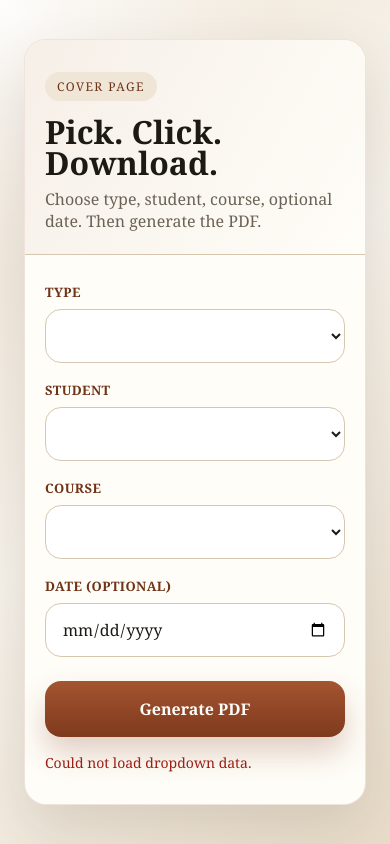
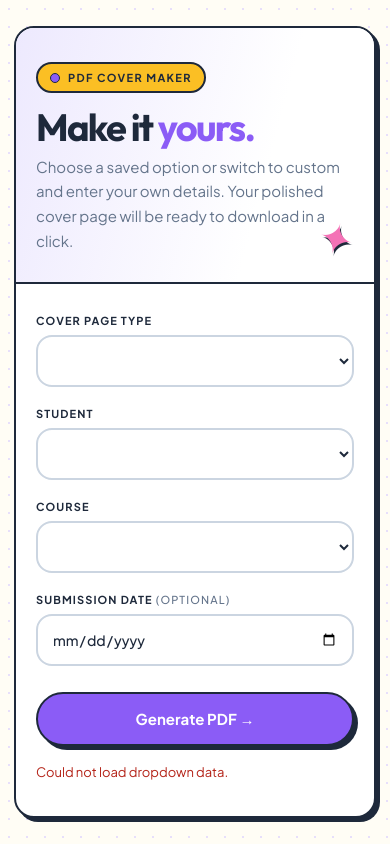
Before and after one commit to saiful-anik/cover-page-generator, a website: page public/index.html in a window 390 px wide. Drawn offline with Linux system fonts and the light colour scheme; no server answers.

Commit message:
web preview update

```diff
--- a/data/data.json
+++ b/data/data.json
@@ -1,5 +1,5 @@
 {
-	"TYPE": ["Assignment", "Lab Report"],
+  "TYPE": ["Assignment", "Lab Report", "Project Proposal"],
   "DEPARTMENT": "CSE",
   "PROFILES": [
     {
@@ -17,13 +17,13 @@
     {
       "COURSE_CODE": "CSE 4100",
       "COURSE_TITLE": "Field Work/Industrial Training",
-			"INSTRUCTOR_NAME": "",
+      "INSTRUCTOR_NAME": "Rashik Reza Fahim",
       "INSTRUCTOR_DESIGNATION": "Lecturer"
     },
     {
       "COURSE_CODE": "CSE 4199",
       "COURSE_TITLE": "Project/Thesis Proposal",
-			"INSTRUCTOR_NAME": "",
+      "INSTRUCTOR_NAME": "Talha Al Junaid",
       "INSTRUCTOR_DESIGNATION": "Lecturer"
     },
     {
--- a/public/app.js
+++ b/public/app.js
@@ -6,104 +6,71 @@ const submissionDateInput = document.getElementById("submissionDate");
 const generateButton = document.getElementById("generateButton");
 const statusText = document.getElementById("status");
 
-init().catch((error) => {
-  setStatus(error.message || "Failed to load data.", "error");
-});
+const customProfile = document.getElementById("customProfile");
+const customCourse = document.getElementById("customCourse");
+const customType = document.getElementById("customType");
+const customTypeInput = document.getElementById("customTypeInput");
+const customStudentName = document.getElementById("customStudentName");
+const customStudentId = document.getElementById("customStudentId");
+const customSection = document.getElementById("customSection");
+const customCourseCode = document.getElementById("customCourseCode");
+const customCourseTitle = document.getElementById("customCourseTitle");
+const customInstructorName = document.getElementById("customInstructorName");
+const customInstructorDesignation = document.getElementById("customInstructorDesignation");
+
+init().catch((error) => setStatus(error.message || "Failed to load data.", "error"));
+
+typeSelect.addEventListener("change", () => toggleCustom(customType, typeSelect.value === "custom"));
+profileSelect.addEventListener("change", () => toggleCustom(customProfile, profileSelect.value === "custom"));
+courseSelect.addEventListener("change", () => toggleCustom(customCourse, courseSelect.value === "custom"));
 
 form.addEventListener("submit", async (event) => {
   event.preventDefault();
-
+  if (!form.reportValidity()) return;
   setBusy(true);
-  setStatus("Making PDF...", "");
+  setStatus("Making your PDF...", "");
 
   try {
     const response = await fetch("/api/generate", {
-      method: "POST",
-      headers: {
-        "Content-Type": "application/json",
-      },
+      method: "POST", headers: { "Content-Type": "application/json" },
       body: JSON.stringify({
-        type: typeSelect.value,
-        profileIndex: profileSelect.value,
-        courseValue: courseSelect.value,
+        type: typeSelect.value === "custom" ? customTypeInput.value : typeSelect.value,
+        profileIndex: profileSelect.value === "custom" ? null : profileSelect.value,
+        courseValue: courseSelect.value === "custom" ? null : courseSelect.value,
         submissionDate: submissionDateInput.value,
+        customProfile: profileSelect.value === "custom" ? { name: customStudentName.value, id: customStudentId.value, section: customSection.value } : null,
+        customCourse: courseSelect.value === "custom" ? { code: customCourseCode.value, title: customCourseTitle.value, instructorName: customInstructorName.value, instructorDesignation: customInstructorDesignation.value } : null,
       }),
     });
-
-    if (!response.ok) {
-      const errorPayload = await safeReadJson(response);
-      throw new Error(errorPayload?.error || "PDF generation failed.");
-    }
-
-    const pdfBlob = await response.blob();
-    downloadBlob(pdfBlob, "cover-page.pdf");
-    setStatus("PDF downloaded.", "success");
-  } catch (error) {
-    setStatus(error.message || "PDF generation failed.", "error");
-  } finally {
-    setBusy(false);
-  }
+    if (!response.ok) { const errorPayload = await safeReadJson(response); throw new Error(errorPayload?.error || "PDF generation failed."); }
+    downloadBlob(await response.blob(), "cover-page.pdf");
+    setStatus("Your PDF has downloaded!", "success");
+  } catch (error) { setStatus(error.message || "PDF generation failed.", "error"); }
+  finally { setBusy(false); }
 });
 
 async function init() {
   const response = await fetch("/api/options", { cache: "no-store" });
-  if (!response.ok) {
-    throw new Error("Could not load dropdown data.");
-  }
-
+  if (!response.ok) throw new Error("Could not load dropdown data.");
   const payload = await response.json();
-  fillOptions(typeSelect, payload.types.map((type) => ({
-    value: type,
-    label: type,
-  })));
-  fillOptions(profileSelect, payload.profiles.map((profile, index) => ({
-    value: String(index),
-    label: `${profile.STUDENT_NAME} (${profile.STUDENT_ID})`,
-  })));
-  fillOptions(courseSelect, payload.courses.map((course, index) => ({
-    value: String(index),
-    label: `${course.COURSE_CODE} - ${course.COURSE_TITLE}`,
-  })));
-
-  setStatus("Ready.", "");
+  fillOptions(typeSelect, payload.types.map((type) => ({ value: type, label: type })), "Custom type…");
+  fillOptions(profileSelect, payload.profiles.map((profile, index) => ({ value: String(index), label: `${profile.STUDENT_NAME} (${profile.STUDENT_ID})` })), "Custom student…");
+  fillOptions(courseSelect, payload.courses.map((course, index) => ({ value: String(index), label: `${course.COURSE_CODE} — ${course.COURSE_TITLE}` })), "Custom course…");
+  setStatus("Ready when you are.", "");
 }
 
-function fillOptions(select, options) {
+function fillOptions(select, options, customLabel) {
   select.innerHTML = "";
-
-  for (const option of options) {
-    const node = document.createElement("option");
-    node.value = option.value;
-    node.textContent = option.label;
-    select.appendChild(node);
-  }
+  for (const option of options) { const node = new Option(option.label, option.value); select.add(node); }
+  select.add(new Option(`✦ ${customLabel}`, "custom"));
 }
 
-function setBusy(isBusy) {
-  generateButton.disabled = isBusy;
-  generateButton.textContent = isBusy ? "Generating..." : "Generate PDF";
+function toggleCustom(element, visible) {
+  element.classList.toggle("is-visible", visible);
+  element.setAttribute("aria-hidden", String(!visible));
+  element.querySelectorAll("input").forEach((input) => { input.required = visible && !input.id.includes("Instructor"); });
 }
-
-function setStatus(message, tone) {
-  statusText.textContent = message;
-  statusText.className = `status${tone ? ` ${tone}` : ""}`;
-}
-
-function downloadBlob(blob, fileName) {
-  const blobUrl = URL.createObjectURL(blob);
-  const link = document.createElement("a");
-  link.href = blobUrl;
-  link.download = fileName;
-  document.body.appendChild(link);
-  link.click();
-  link.remove();
-  URL.revokeObjectURL(blobUrl);
-}
-
-async function safeReadJson(response) {
-  try {
-    return await response.json();
-  } catch {
-    return null;
-  }
-}
+function setBusy(isBusy) { generateButton.disabled = isBusy; generateButton.textContent = isBusy ? "Generating..." : "Generate PDF →"; }
+function setStatus(message, tone) { statusText.textContent = message; statusText.className = `status${tone ? ` ${tone}` : ""}`; }
+function downloadBlob(blob, fileName) { const url = URL.createObjectURL(blob); const link = Object.assign(document.createElement("a"), { href: url, download: fileName }); document.body.appendChild(link); link.click(); link.remove(); URL.revokeObjectURL(url); }
+async function safeReadJson(response) { try { return await response.json(); } catch { return null; } }
--- a/public/index.html
+++ b/public/index.html
@@ -4,246 +4,69 @@
     <meta charset="UTF-8" />
     <meta name="viewport" content="width=device-width, initial-scale=1.0" />
     <title>Cover Page Generator</title>
+    <link rel="preconnect" href="https://fonts.googleapis.com" />
+    <link rel="preconnect" href="https://fonts.gstatic.com" crossorigin />
+    <link href="https://fonts.googleapis.com/css2?family=Outfit:wght@700;800&family=Plus+Jakarta+Sans:wght@400;500;600;700&display=swap" rel="stylesheet" />
     <style>
-      :root {
-        --bg: #f4efe6;
-        --panel: #fffdf8;
-        --panel-strong: #f0e6d7;
-        --text: #1d1a15;
-        --muted: #6b6256;
-        --accent: #8e4b2c;
-        --accent-dark: #6f3317;
-        --line: #d7c7b1;
-        --shadow: 0 24px 60px rgba(67, 39, 19, 0.14);
-      }
-
-      * {
-        box-sizing: border-box;
-      }
-
-      body {
-        margin: 0;
-        min-height: 100vh;
-        font-family: Georgia, "Times New Roman", serif;
-        color: var(--text);
-        background:
-          radial-gradient(circle at top left, rgba(255, 255, 255, 0.92), transparent 30%),
-          linear-gradient(135deg, #efe5d6 0%, #f7f3ec 48%, #e9ddca 100%);
-      }
-
-      .page {
-        min-height: 100vh;
-        display: grid;
-        place-items: center;
-        padding: 24px;
-      }
-
-      .panel {
-        width: min(720px, 100%);
-        background: var(--panel);
-        border: 1px solid rgba(142, 75, 44, 0.14);
-        border-radius: 28px;
-        box-shadow: var(--shadow);
-        overflow: hidden;
-      }
-
-      .hero {
-        padding: 32px 32px 22px;
-        background:
-          linear-gradient(120deg, rgba(142, 75, 44, 0.08), rgba(255, 255, 255, 0)),
-          var(--panel);
-        border-bottom: 1px solid var(--line);
-      }
-
-      .eyebrow {
-        display: inline-flex;
-        padding: 6px 12px;
-        border-radius: 999px;
-        background: var(--panel-strong);
-        color: var(--accent-dark);
-        font-size: 12px;
-        letter-spacing: 0.12em;
-        text-transform: uppercase;
-      }
-
-      h1 {
-        margin: 16px 0 10px;
-        font-size: clamp(32px, 5vw, 48px);
-        line-height: 0.95;
-      }
-
-      .subtext {
-        margin: 0;
-        max-width: 52ch;
-        color: var(--muted);
-        font-size: 16px;
-      }
-
-      form {
-        padding: 28px 32px 32px;
-      }
-
-      .grid {
-        display: grid;
-        grid-template-columns: repeat(2, minmax(0, 1fr));
-        gap: 18px;
-      }
-
-      .field {
-        display: flex;
-        flex-direction: column;
-        gap: 8px;
-      }
-
-      .field.full {
-        grid-column: 1 / -1;
-      }
-
-      label {
-        font-size: 13px;
-        font-weight: 700;
-        letter-spacing: 0.03em;
-        color: var(--accent-dark);
-        text-transform: uppercase;
-      }
-
-      select,
-      input,
-      button {
-        font: inherit;
-      }
-
-      select,
-      input {
-        width: 100%;
-        min-height: 52px;
-        padding: 14px 16px;
-        border: 1px solid var(--line);
-        border-radius: 16px;
-        background: #fff;
-        color: var(--text);
-        outline: none;
-      }
-
-      select:focus,
-      input:focus {
-        border-color: var(--accent);
-        box-shadow: 0 0 0 4px rgba(142, 75, 44, 0.12);
-      }
-
-      .actions {
-        display: flex;
-        align-items: center;
-        gap: 16px;
-        margin-top: 24px;
-      }
-
-      button {
-        min-width: 220px;
-        min-height: 56px;
-        padding: 14px 22px;
-        border: 0;
-        border-radius: 16px;
-        background: linear-gradient(180deg, #a45430 0%, #7f3a1d 100%);
-        color: #fffdf9;
-        font-weight: 700;
-        cursor: pointer;
-        transition: transform 160ms ease, box-shadow 160ms ease, opacity 160ms ease;
-        box-shadow: 0 16px 30px rgba(127, 58, 29, 0.24);
-      }
-
-      button:hover:not(:disabled) {
-        transform: translateY(-1px);
-      }
-
-      button:disabled {
-        opacity: 0.7;
-        cursor: wait;
-      }
-
-      .status {
-        margin: 0;
-        color: var(--muted);
-        font-size: 14px;
-      }
-
-      .status.error {
-        color: #9a1f15;
-      }
-
-      .status.success {
-        color: #1d6c3f;
-      }
-
-      @media (max-width: 720px) {
-        .panel {
-          border-radius: 22px;
-        }
-
-        .hero,
-        form {
-          padding-left: 20px;
-          padding-right: 20px;
-        }
-
-        .grid {
-          grid-template-columns: 1fr;
-        }
-
-        .actions {
-          flex-direction: column;
-          align-items: stretch;
-        }
-
-        button {
-          width: 100%;
-          min-width: 0;
-        }
-      }
+      :root { --cream:#fffdf5; --ink:#1e293b; --violet:#8b5cf6; --pink:#f472b6; --yellow:#fbbf24; --mint:#34d399; --line:#cbd5e1; --muted:#64748b; }
+      * { box-sizing:border-box; }
+      body { margin:0; min-height:100vh; color:var(--ink); font-family:"Plus Jakarta Sans",system-ui,sans-serif; background-color:var(--cream); background-image:radial-gradient(#e7dffb 1.3px,transparent 1.3px); background-size:18px 18px; }
+      .page { position:relative; min-height:100vh; display:grid; place-items:center; padding:48px 24px; overflow:hidden; }
+      .shape { position:absolute; z-index:-1; border:2px solid var(--ink); }
+      .shape.one { width:160px; height:160px; background:var(--yellow); border-radius:50%; top:5%; left:7%; }
+      .shape.two { width:88px; height:88px; background:var(--pink); transform:rotate(22deg); right:9%; top:14%; }
+      .shape.three { width:104px; height:70px; background:var(--mint); border-radius:999px; transform:rotate(-28deg); left:10%; bottom:8%; }
+      .panel { width:min(880px,100%); background:#fff; border:2px solid var(--ink); border-radius:24px; box-shadow:8px 8px 0 var(--ink); overflow:hidden; }
+      .hero { position:relative; padding:34px 38px 28px; background:linear-gradient(105deg,#ede9fe 0%,#fff 68%); border-bottom:2px solid var(--ink); }
+      .eyebrow { display:inline-flex; align-items:center; gap:8px; padding:7px 12px; border:2px solid var(--ink); border-radius:999px; background:var(--yellow); font-size:11px; font-weight:800; letter-spacing:.12em; text-transform:uppercase; }
+      .eyebrow::before { content:""; width:8px; height:8px; border-radius:50%; background:var(--violet); border:1px solid var(--ink); }
+      h1 { max-width:600px; margin:16px 0 9px; font-family:Outfit,system-ui,sans-serif; font-size:clamp(38px,6vw,62px); line-height:.95; letter-spacing:-.045em; }
+      h1 span { color:var(--violet); }
+      .subtext { max-width:570px; margin:0; color:var(--muted); font-size:15px; line-height:1.65; }
+      .hero-star { position:absolute; right:38px; bottom:24px; color:var(--pink); font-size:58px; line-height:1; transform:rotate(15deg); text-shadow:2px 2px 0 var(--ink); }
+      form { padding:30px 38px 36px; }
+      .grid { display:grid; grid-template-columns:1fr 1fr; gap:20px; }
+      .field { display:flex; flex-direction:column; gap:8px; }
+      .field.full { grid-column:1/-1; }
+      label, .custom-title { font-size:11px; font-weight:800; letter-spacing:.1em; text-transform:uppercase; }
+      select,input { width:100%; min-height:52px; padding:12px 14px; border:2px solid var(--line); border-radius:16px; color:var(--ink); background:#fff; font:500 14px "Plus Jakarta Sans",system-ui,sans-serif; outline:none; transition:box-shadow .2s,border-color .2s; }
+      select:focus,input:focus { border-color:var(--violet); box-shadow:4px 4px 0 var(--violet); }
+      .custom-fields { display:none; grid-column:1/-1; grid-template-columns:repeat(3,1fr); gap:12px; padding:16px; border:2px dashed var(--ink); border-radius:16px; background:#faf8ff; }
+      .custom-fields.is-visible { display:grid; animation:pop .25s cubic-bezier(.34,1.56,.64,1); }
+      .custom-fields.course-custom { grid-template-columns:repeat(2,1fr); }
+      .custom-fields .field { gap:6px; }
+      .custom-fields label { font-size:10px; color:var(--muted); }
+      .custom-title { grid-column:1/-1; color:var(--violet); }
+      .actions { display:flex; align-items:center; gap:18px; margin-top:26px; }
+      button { min-height:54px; padding:12px 20px; border:2px solid var(--ink); border-radius:999px; color:#fff; background:var(--violet); box-shadow:4px 4px 0 var(--ink); font:700 15px "Plus Jakarta Sans",system-ui,sans-serif; cursor:pointer; transition:all .2s cubic-bezier(.34,1.56,.64,1); }
+      button:hover:not(:disabled) { transform:translate(-2px,-2px); box-shadow:6px 6px 0 var(--ink); }
+      button:active:not(:disabled) { transform:translate(2px,2px); box-shadow:2px 2px 0 var(--ink); }
+      button:disabled { opacity:.7; cursor:wait; }
+      .status { margin:0; color:var(--muted); font-size:13px; }.status.error { color:#b42318; }.status.success { color:#087f5b; }
+      @keyframes pop { from { opacity:0; transform:scale(.96); } to { opacity:1; transform:scale(1); } }
+      @media(max-width:700px) { .page { padding:24px 14px; } .shape { display:none; } .panel { border-radius:20px; box-shadow:4px 4px 0 var(--ink); } .hero,form { padding-left:20px; padding-right:20px; } .hero-star { right:20px; font-size:42px; } .grid,.custom-fields,.custom-fields.course-custom { grid-template-columns:1fr; } .actions { flex-direction:column; align-items:stretch; } button { width:100%; } }
+      @media(prefers-reduced-motion:reduce) { * { animation:none!important; transition:none!important; } }
     </style>
   </head>
   <body>
     <main class="page">
-      <section class="panel">
-        <div class="hero">
-          <div class="eyebrow">Cover Page</div>
-          <h1>Pick. Click. Download.</h1>
-          <p class="subtext">
-            Choose type, student, course, optional date. Then generate the PDF.
-          </p>
-        </div>
-
+      <i class="shape one"></i><i class="shape two"></i><i class="shape three"></i>
+      <section class="panel" aria-labelledby="page-title">
+        <header class="hero"><span class="eyebrow">PDF cover maker</span><h1 id="page-title">Make it <span>yours.</span></h1><p class="subtext">Choose a saved option or switch to custom and enter your own details. Your polished cover page will be ready to download in a click.</p><span class="hero-star" aria-hidden="true">✦</span></header>
         <form id="cover-form">
           <div class="grid">
-            <div class="field">
-              <label for="type">Type</label>
-              <select id="type" name="type" required></select>
-            </div>
-
-            <div class="field">
-              <label for="profile">Student</label>
-              <select id="profile" name="profile" required></select>
-            </div>
-
-            <div class="field full">
-              <label for="course">Course</label>
-              <select id="course" name="course" required></select>
-            </div>
-
-            <div class="field full">
-              <label for="submissionDate">Date (optional)</label>
-              <input id="submissionDate" name="submissionDate" type="date" />
-            </div>
+            <div class="field full"><label for="type">Cover page type</label><select id="type" name="type" required></select></div>
+            <div id="customType" class="custom-fields" aria-hidden="true"><span class="custom-title">Custom cover page type</span><div class="field"><label for="customTypeInput">Type</label><input id="customTypeInput" placeholder="e.g. Project Report" /></div></div>
+            <div class="field"><label for="profile">Student</label><select id="profile" name="profile" required></select></div>
+            <div class="field"><label for="course">Course</label><select id="course" name="course" required></select></div>
+            <div id="customProfile" class="custom-fields" aria-hidden="true"><span class="custom-title">Custom student details</span><div class="field"><label for="customStudentName">Full name</label><input id="customStudentName" placeholder="e.g. Alex Rahman" /></div><div class="field"><label for="customStudentId">Student ID</label><input id="customStudentId" placeholder="e.g. 11230121086" /></div><div class="field"><label for="customSection">Section</label><input id="customSection" placeholder="e.g. 7A" /></div></div>
+            <div id="customCourse" class="custom-fields course-custom" aria-hidden="true"><span class="custom-title">Custom course details</span><div class="field"><label for="customCourseCode">Course code</label><input id="customCourseCode" placeholder="e.g. CSE 4101" /></div><div class="field"><label for="customCourseTitle">Course title</label><input id="customCourseTitle" placeholder="e.g. Compiler Design" /></div><div class="field"><label for="customInstructorName">Instructor name (optional)</label><input id="customInstructorName" placeholder="e.g. Dr. Hasan" /></div><div class="field"><label for="customInstructorDesignation">Designation (optional)</label><input id="customInstructorDesignation" placeholder="e.g. Lecturer" /></div></div>
+            <div class="field full"><label for="submissionDate">Submission date <span style="color:var(--muted);font-weight:500">(optional)</span></label><input id="submissionDate" name="submissionDate" type="date" /></div>
           </div>
-
-          <div class="actions">
-            <button id="generateButton" type="submit">Generate PDF</button>
-            <p id="status" class="status">Loading choices...</p>
-          </div>
+          <div class="actions"><button id="generateButton" type="submit">Generate PDF →</button><p id="status" class="status" role="status">Loading choices...</p></div>
         </form>
       </section>
     </main>
-
     <script src="/app.js"></script>
   </body>
 </html>
--- a/server.js
+++ b/server.js
@@ -38,6 +38,8 @@ const server = http.createServer(async (req, res) => {
         profileArg: body.profileIndex,
         courseArg: body.courseValue,
         submissionDate: body.submissionDate,
+        customProfile: body.customProfile,
+        customCourse: body.customCourse,
       });
 
       const pdfBuffer = await generatePdfFromJson({
```
Also changed, not shown: generate_pdf.js (+38 -7 lines), 1 other file. Lines whose indentation alone changed are shown as unchanged.
